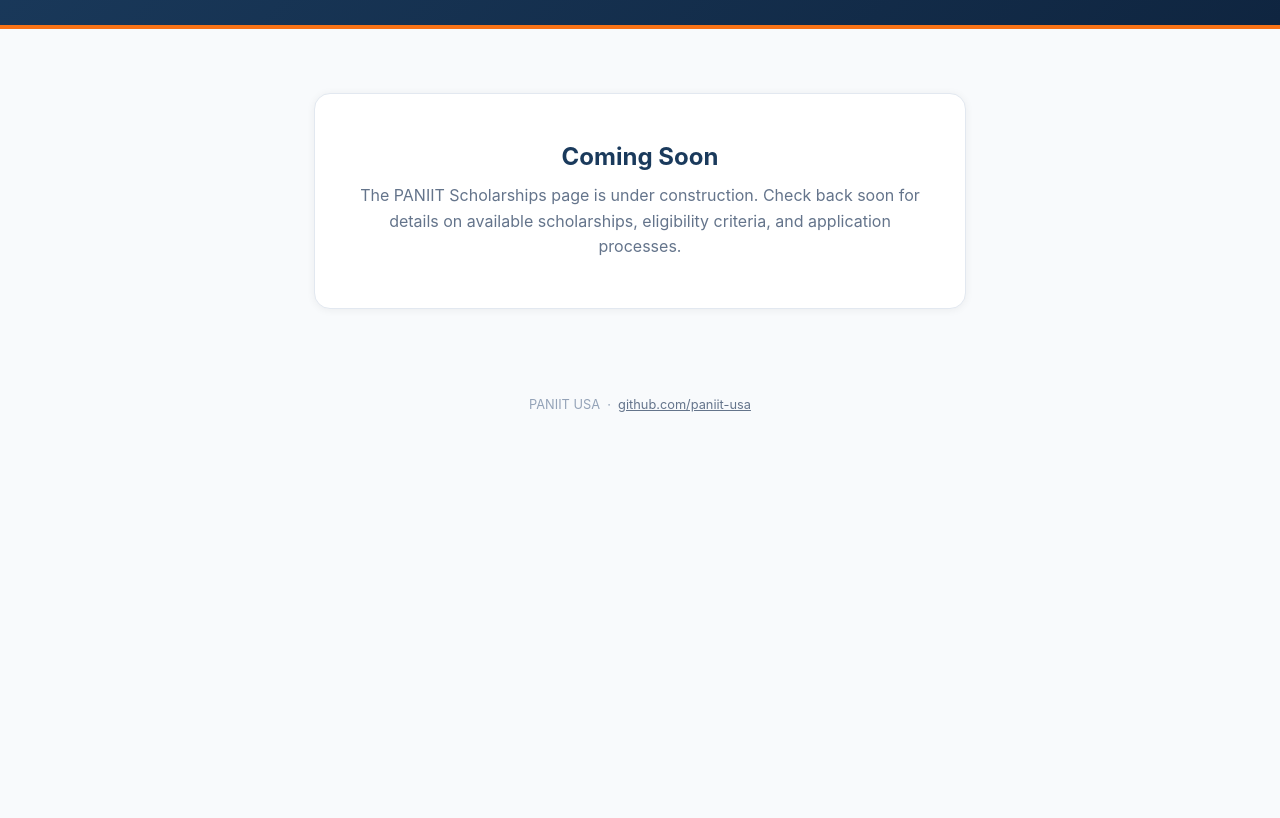
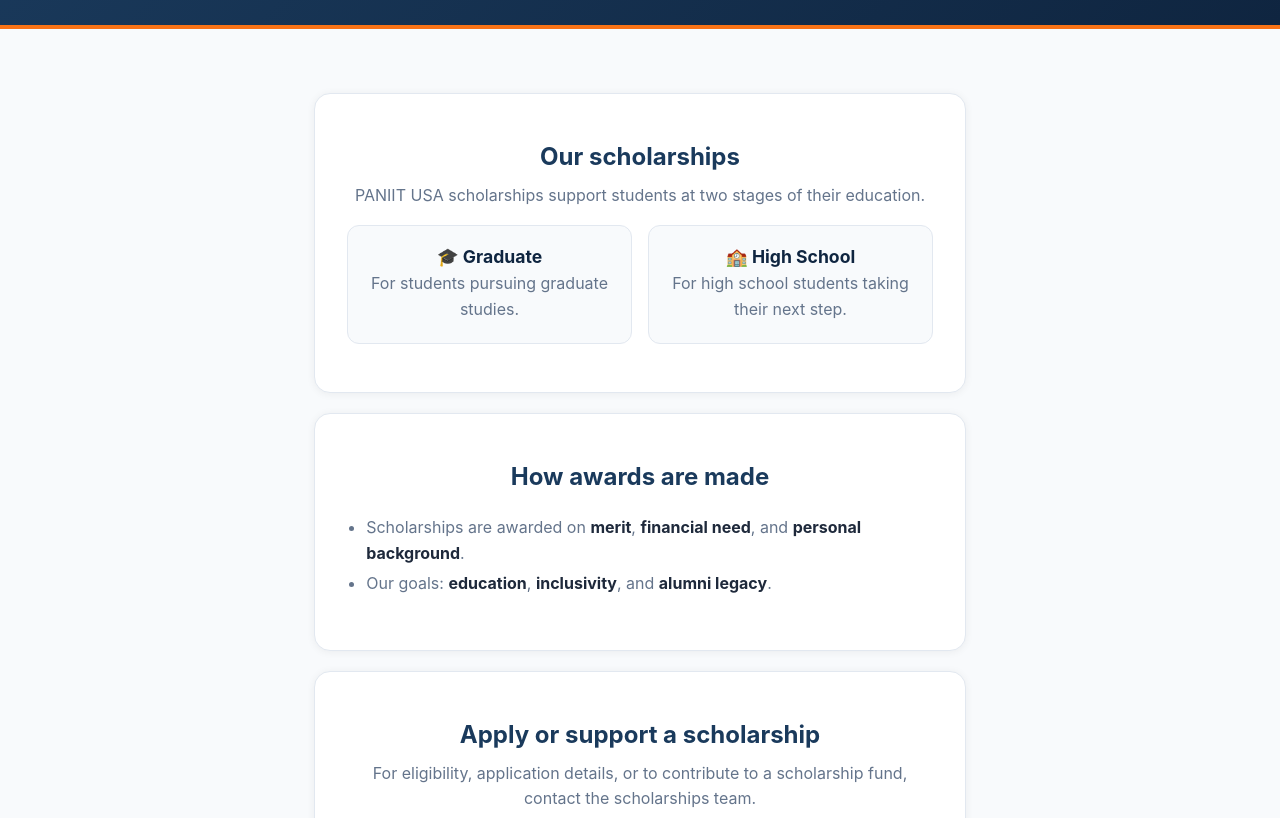
Before and after one commit to paniit-usa/paniit-usa.github.io, a plain HTML site: page scholarships/index.html in a window 1280 px wide. Shown: the part 134-952 px from the top of the page. Before the commit the page ends 800 px from the top, so only its background shows below. Drawn offline with Linux system fonts and the light colour scheme.

Commit message:
feat(scholarships): replace coming-soon page
Describe the graduate and high school scholarships, how awards are
made, and add a contact button. Mark the home card as live.

Co-Authored-By: Claude Opus 5.5 <noreply@anthropic.com>

```diff
--- a/scholarships/index.html
+++ b/scholarships/index.html
@@ -48,15 +48,28 @@
       padding: 0 1.5rem;
       text-align: center;
     }
-    .coming-soon {
+    .panel {
       background: white;
       border: 1px solid #e2e8f0;
       border-radius: 16px;
       padding: 3rem 2rem;
       box-shadow: 0 1px 8px rgba(0,0,0,0.06);
     }
-    .coming-soon h2 { font-size: 1.5rem; color: #1a3a5c; margin-bottom: 0.75rem; }
-    .coming-soon p { color: #64748b; line-height: 1.6; }
+    .panel + .panel { margin-top: 1.25rem; }
+    .panel h2 { font-size: 1.5rem; color: #1a3a5c; margin-bottom: 0.75rem; }
+    .panel p, .panel li { color: #64748b; line-height: 1.6; }
+    .panel ul { padding-left: 1.2rem; margin-top: 0.5rem; display: inline-block; text-align: left; }
+    .panel li { margin: 0.3rem 0; }
+    .panel strong { color: #1e293b; }
+    .tiles { display: grid; grid-template-columns: repeat(2, 1fr); gap: 1rem; margin-top: 1rem; }
+    .tile { border: 1px solid #e2e8f0; border-radius: 12px; padding: 1.25rem; background: #f8fafc; }
+    .tile h3 { color: #0f2540; font-size: 1.1rem; margin-bottom: 0.3rem; }
+    @media (max-width: 560px) { .tiles { grid-template-columns: 1fr; } }
+    .contact-btn {
+      display: inline-block; margin-top: 1rem; background: #f97316; color: white; font-weight: 600;
+      text-decoration: none; padding: 0.7rem 1.2rem; border-radius: 10px;
+    }
+    .contact-btn:hover { background: #ea580c; }
     footer { text-align: center; padding: 1.5rem; color: #94a3b8; font-size: 0.8rem; }
     footer a { color: #64748b; }
   </style>
@@ -76,9 +89,28 @@
 </header>
 
 <main>
-  <div class="coming-soon">
-    <h2>Coming Soon</h2>
-    <p>The PANIIT Scholarships page is under construction. Check back soon for details on available scholarships, eligibility criteria, and application processes.</p>
+  <div class="panel">
+    <h2>Our scholarships</h2>
+    <p>PANIIT USA scholarships support students at two stages of their education.</p>
+    <div class="tiles">
+      <div class="tile"><h3>🎓 Graduate</h3><p>For students pursuing graduate studies.</p></div>
+      <div class="tile"><h3>🏫 High School</h3><p>For high school students taking their next step.</p></div>
+    </div>
+  </div>
+
+  <div class="panel">
+    <h2>How awards are made</h2>
+    <ul>
+      <li>Scholarships are awarded on <strong>merit</strong>, <strong>financial need</strong>, and <strong>personal background</strong>.</li>
+      <li>Our goals: <strong>education</strong>, <strong>inclusivity</strong>, and <strong>alumni legacy</strong>.</li>
+    </ul>
+  </div>
+
+  <div class="panel">
+    <h2>Apply or support a scholarship</h2>
+    <p>For eligibility, application details, or to contribute to a scholarship fund, contact the scholarships team.</p>
+    <!-- PLACEHOLDER email: replace with the real scholarships contact -->
+    <a class="contact-btn" href="mailto:scholarships@iit.org">✉️ scholarships@iit.org</a>
   </div>
 </main>
 
```
Also changed, not shown: index.html (+1 -1 lines).
